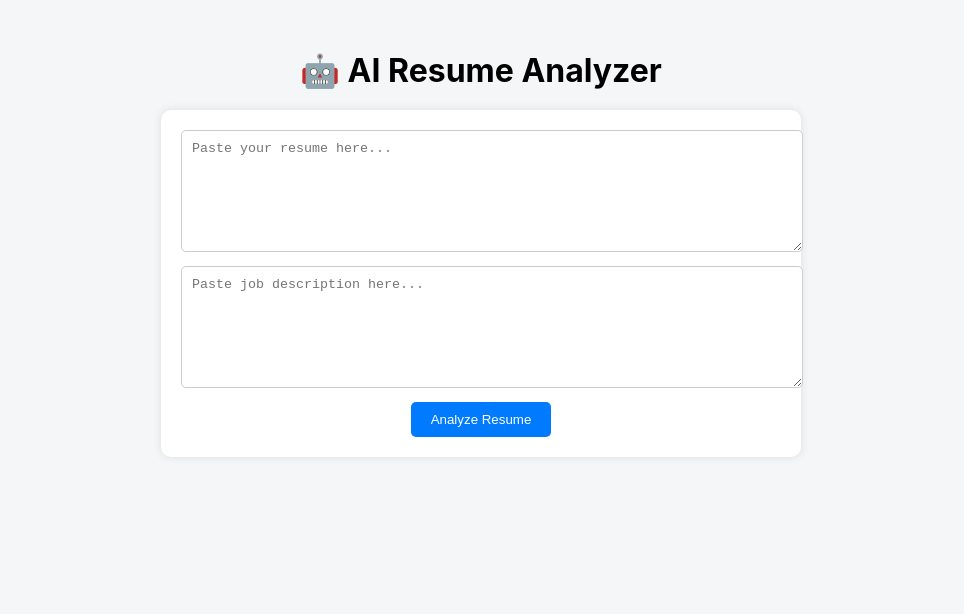
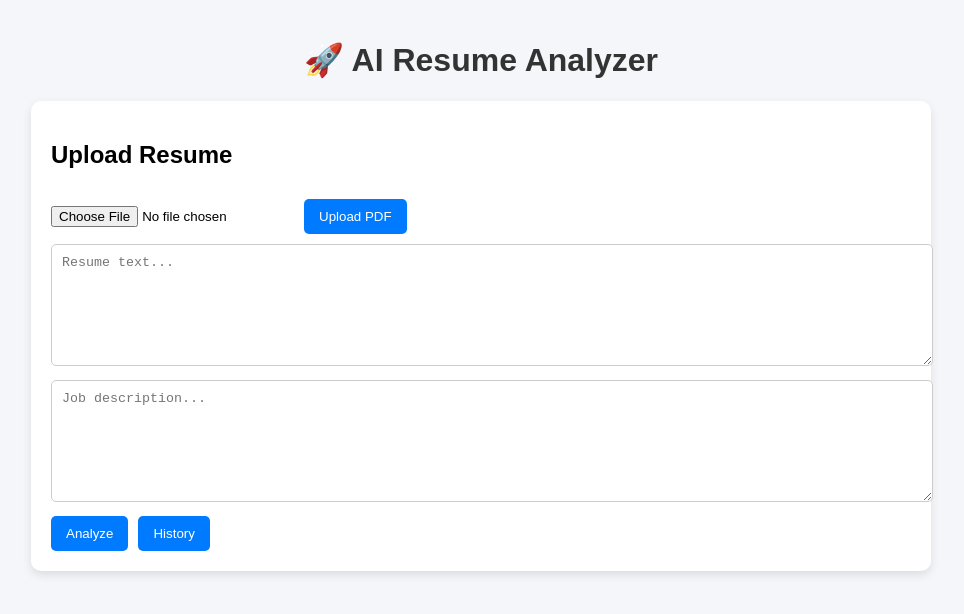
Before and after one commit to anoushkanayak2805-svg/resume-analyzer, a React (Create React App) app in the folder frontend/: page / in a window 1280 px wide. Shown: the top 614 px of the page, without its empty margins (159-1123 px from the left). Built offline with nearby package versions, Linux system fonts and the light colour scheme.

Commit message:
premium dashboard UI added

```diff
--- a/frontend/package.json
+++ b/frontend/package.json
@@ -35,5 +35,10 @@
       "last 1 firefox version",
       "last 1 safari version"
     ]
+  },
+  "devDependencies": {
+    "autoprefixer": "^10.5.0",
+    "postcss": "^8.5.15",
+    "tailwindcss": "^4.3.0"
   }
 }
--- a/frontend/src/App.css
+++ b/frontend/src/App.css
@@ -1,38 +1,68 @@
-.App {
-  text-align: center;
+body {
+  margin: 0;
+  font-family: Arial, sans-serif;
+  background: #f4f6f9;
 }
 
-.App-logo {
-  height: 40vmin;
-  pointer-events: none;
+.container {
+  max-width: 900px;
+  margin: auto;
+  padding: 20px;
 }
 
-@media (prefers-reduced-motion: no-preference) {
-  .App-logo {
-    animation: App-logo-spin infinite 20s linear;
-  }
+.title {
+  text-align: center;
+  color: #333;
 }
 
-.App-header {
-  background-color: #282c34;
-  min-height: 100vh;
-  display: flex;
-  flex-direction: column;
-  align-items: center;
-  justify-content: center;
-  font-size: calc(10px + 2vmin);
-  color: white;
+.card, .result-card {
+  background: white;
+  padding: 20px;
+  margin-top: 20px;
+  border-radius: 10px;
+  box-shadow: 0 4px 10px rgba(0,0,0,0.1);
 }
 
-.App-link {
-  color: #61dafb;
+textarea {
+  width: 100%;
+  height: 100px;
+  margin-top: 10px;
+  padding: 10px;
+  border-radius: 5px;
+  border: 1px solid #ccc;
 }
 
-@keyframes App-logo-spin {
-  from {
-    transform: rotate(0deg);
-  }
-  to {
-    transform: rotate(360deg);
-  }
+button {
+  margin-top: 10px;
+  padding: 10px 15px;
+  border: none;
+  background: #007bff;
+  color: white;
+  border-radius: 5px;
+  cursor: pointer;
 }
+
+button:hover {
+  background: #0056b3;
+}
+
+.btn-group {
+  display: flex;
+  gap: 10px;
+}
+
+.scores {
+  display: flex;
+  justify-content: space-around;
+}
+
+.score-box {
+  text-align: center;
+  font-size: 20px;
+  font-weight: bold;
+}
+
+.history-item {
+  border-bottom: 1px solid #ddd;
+  padding: 10px 0;
+}
--- a/frontend/src/App.js
+++ b/frontend/src/App.js
@@ -1,120 +1,128 @@
 import React, { useState } from "react";
+import "./App.css";
 
 function App() {
-  const [resume, setResume] = useState("");
+  const [resumeText, setResumeText] = useState("");
   const [job, setJob] = useState("");
   const [result, setResult] = useState(null);
+  const [suggestions, setSuggestions] = useState([]);
+  const [file, setFile] = useState(null);
+  const [history, setHistory] = useState([]);
+
+  const uploadFile = async () => {
+    if (!file) return alert("Upload file first");
+
+    const formData = new FormData();
+    formData.append("resume", file);
+
+    const res = await fetch("http://127.0.0.1:5000/upload", {
+      method: "POST",
+      body: formData,
+    });
+
+    const data = await res.json();
+    setResumeText(data.text);
+  };
 
   const analyze = async () => {
-    const response = await fetch("http://127.0.0.1:5000/ats", {
+    const res = await fetch("http://127.0.0.1:5000/ats", {
       method: "POST",
       headers: {
         "Content-Type": "application/json",
       },
-      body: JSON.stringify({ resume, job }),
+      body: JSON.stringify({ resume: resumeText, job }),
     });
 
-    const data = await response.json();
+    const data = await res.json();
     setResult(data);
+
+    const sug = await fetch("http://127.0.0.1:5000/suggest", {
+      method: "POST",
+      headers: {
+        "Content-Type": "application/json",
+      },
+      body: JSON.stringify({ resume: resumeText, job }),
+    });
+
+    const sugData = await sug.json();
+    setSuggestions(sugData.suggestions);
+  };
+
+  const fetchHistory = async () => {
+    const res = await fetch("http://127.0.0.1:5000/history");
+    const data = await res.json();
+    setHistory(data);
   };
 
   return (
-    <div style={styles.container}>
-      <h1 style={styles.title}>🤖 AI Resume Analyzer</h1>
+    <div className="container">
+      <h1 className="title">🚀 AI Resume Analyzer</h1>
 
-      <div style={styles.card}>
+      <div className="card">
+        <h2>Upload Resume</h2>
+        <input type="file" onChange={(e) => setFile(e.target.files[0])} />
+        <button onClick={uploadFile}>Upload PDF</button>
+
         <textarea
-          style={styles.textarea}
-          placeholder="Paste your resume here..."
-          onChange={(e) => setResume(e.target.value)}
+          placeholder="Resume text..."
+          value={resumeText}
+          onChange={(e) => setResumeText(e.target.value)}
         />
 
         <textarea
-          style={styles.textarea}
-          placeholder="Paste job description here..."
+          placeholder="Job description..."
           onChange={(e) => setJob(e.target.value)}
         />
 
-        <button style={styles.button} onClick={analyze}>
-          Analyze Resume
-        </button>
+        <div className="btn-group">
+          <button onClick={analyze}>Analyze</button>
+          <button onClick={fetchHistory}>History</button>
+        </div>
       </div>
 
       {result && (
-        <div style={styles.resultCard}>
+        <div className="result-card">
           <h2>📊 Results</h2>
-
-          <div style={styles.scoreBox}>
-            <h3>ATS Score</h3>
-            <p style={styles.bigText}>{result.ats_score}</p>
+          <div className="scores">
+            <div className="score-box">
+              <h3>ATS</h3>
+              <p>{result.ats_score}</p>
+            </div>
+            <div className="score-box">
+              <h3>Match</h3>
+              <p>{result.match_score}</p>
+            </div>
           </div>
 
-          <div style={styles.scoreBox}>
-            <h3>Match Score</h3>
-            <p style={styles.bigText}>{result.match_score}</p>
-          </div>
+          <h3>🧠 Skills</h3>
+          <p>{result.skills.join(", ")}</p>
+        </div>
+      )}
 
-          <div>
-            <h3>🧠 Skills Detected</h3>
-            <p>{result.skills.join(", ")}</p>
-          </div>
+      {suggestions.length > 0 && (
+        <div className="card">
+          <h2>🤖 Suggestions</h2>
+          <ul>
+            {suggestions.map((s, i) => (
+              <li key={i}>{s}</li>
+            ))}
+          </ul>
+        </div>
+      )}
+
+      {history.length > 0 && (
+        <div className="card">
+          <h2>📜 History</h2>
+          {history.map((h, i) => (
+            <div key={i} className="history-item">
+              <p>ATS: {h.ats_score}</p>
+              <p>Match: {h.match_score}</p>
+            </div>
+          ))}
         </div>
       )}
     </div>
   );
 }
 
-const styles = {
-  container: {
-    textAlign: "center",
-    padding: "30px",
-    backgroundColor: "#f4f6f8",
-    minHeight: "100vh",
-  },
-  title: {
-    marginBottom: "20px",
-  },
-  card: {
-    backgroundColor: "white",
-    padding: "20px",
-    borderRadius: "10px",
-    boxShadow: "0 0 10px rgba(0,0,0,0.1)",
-    maxWidth: "600px",
-    margin: "auto",
-  },
-  textarea: {
-    width: "100%",
-    height: "100px",
-    marginBottom: "10px",
-    padding: "10px",
-    borderRadius: "5px",
-    border: "1px solid #ccc",
-  },
-  button: {
-    padding: "10px 20px",
-    backgroundColor: "#007bff",
-    color: "white",
-    border: "none",
-    borderRadius: "5px",
-    cursor: "pointer",
-  },
-  resultCard: {
-    marginTop: "30px",
-    backgroundColor: "white",
-    padding: "20px",
-    borderRadius: "10px",
-    maxWidth: "600px",
-    marginLeft: "auto",
-    marginRight: "auto",
-    boxShadow: "0 0 10px rgba(0,0,0,0.1)",
-  },
-  scoreBox: {
-    marginBottom: "15px",
-  },
-  bigText: {
-    fontSize: "28px",
-    fontWeight: "bold",
-  },
-};
-
 export default App;
```
Also changed, not shown: 1 other file (tests, documents, lock files or other folders).
